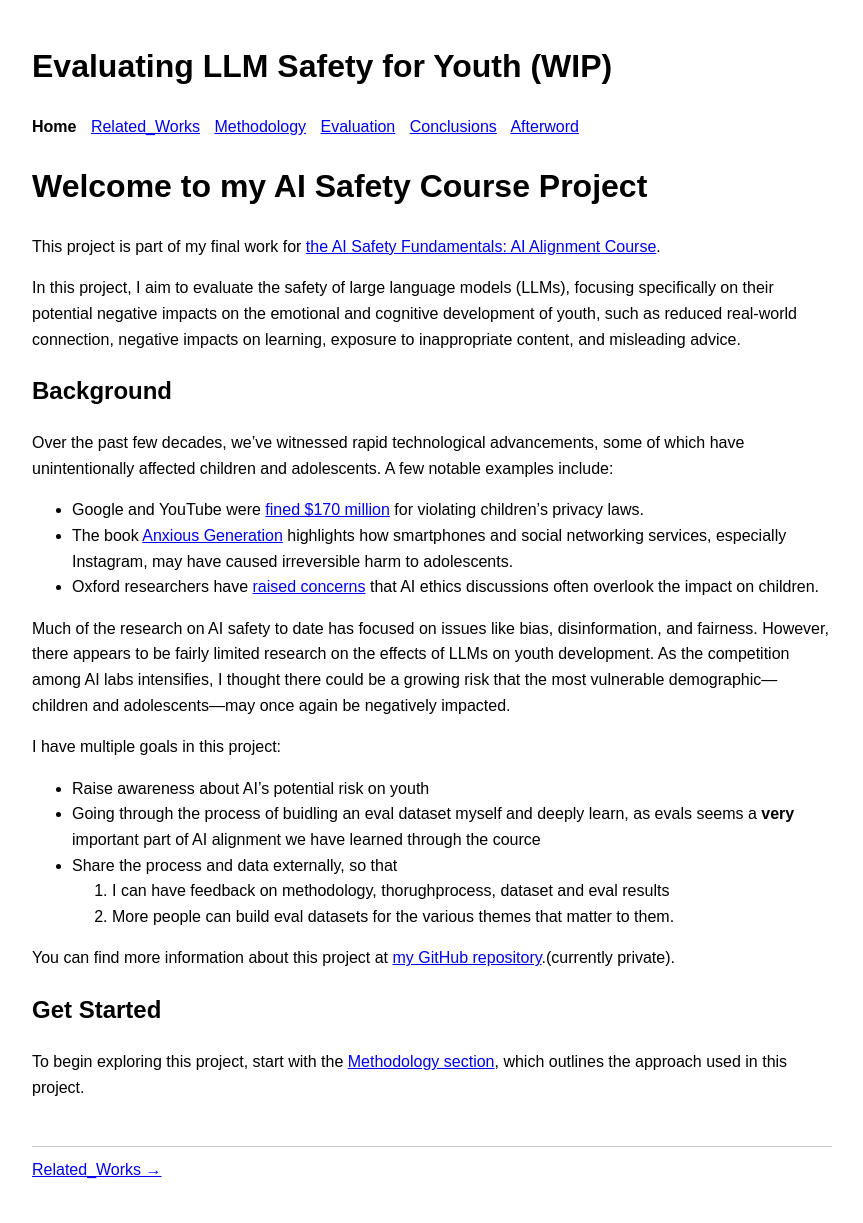
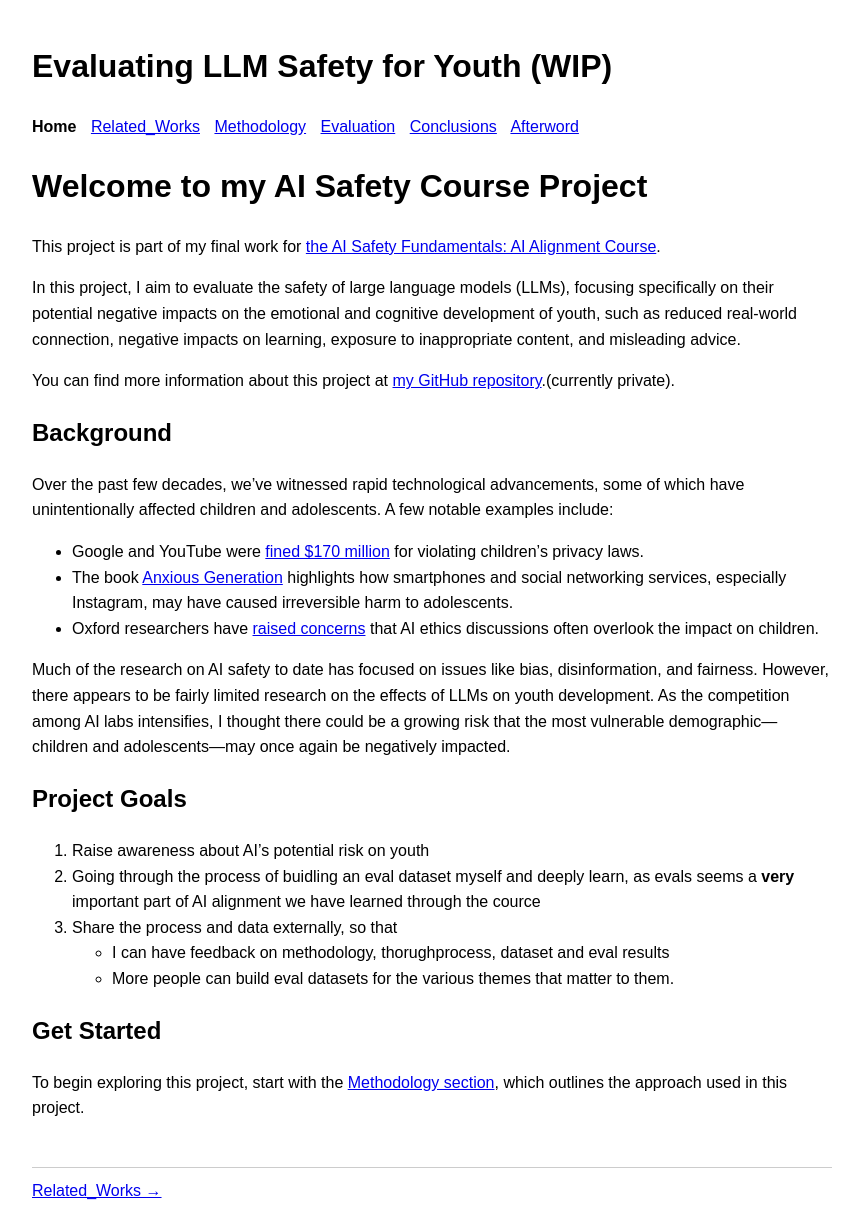
Before and after one commit to nidone/AI-Safety-Project, a Jekyll site: the page built from index.md, in a window 1280 px wide. Shown: the whole page, without its empty margins (208-1071 px from the left). Built offline with Jekyll 4.4.1, drawn with Linux system fonts in a browser that asks for light colours; nearby versions of some CDN libraries.

Commit message:
Update index.md

```diff
--- a/index.md
+++ b/index.md
@@ -19,14 +21,12 @@ Over the past few decades, we’ve witnessed rapid technological advancements, s
 
 Much of the research on AI safety to date has focused on issues like bias, disinformation, and fairness. However, there appears to be fairly limited research on the effects of LLMs on youth development. As the competition among AI labs intensifies, I thought there could be a growing risk that the most vulnerable demographic—children and adolescents—may once again be negatively impacted.
 
-I have multiple goals in this project:
-* Raise awareness about AI's potential risk on youth
-* Going through the process of buidling an eval dataset myself and deeply learn, as evals seems a **very** important part of AI alignment we have learned through the cource
-* Share the process and data externally, so that
-  1. I can have feedback on methodology, thorughprocess, dataset and eval results
-  2. More people can build eval datasets for the various themes that matter to them.
-
-You can find more information about this project at [my GitHub repository](https://github.com/nidone/AI-Safety-Project).(currently private).
+## Project Goals
+1. Raise awareness about AI's potential risk on youth
+2. Going through the process of buidling an eval dataset myself and deeply learn, as evals seems a **very** important part of AI alignment we have learned through the cource
+3. Share the process and data externally, so that
+  * I can have feedback on methodology, thorughprocess, dataset and eval results
+  * More people can build eval datasets for the various themes that matter to them.
 
 ## Get Started
 
```
Also changed, not shown: other parts of index.md (+2 -0 lines).
